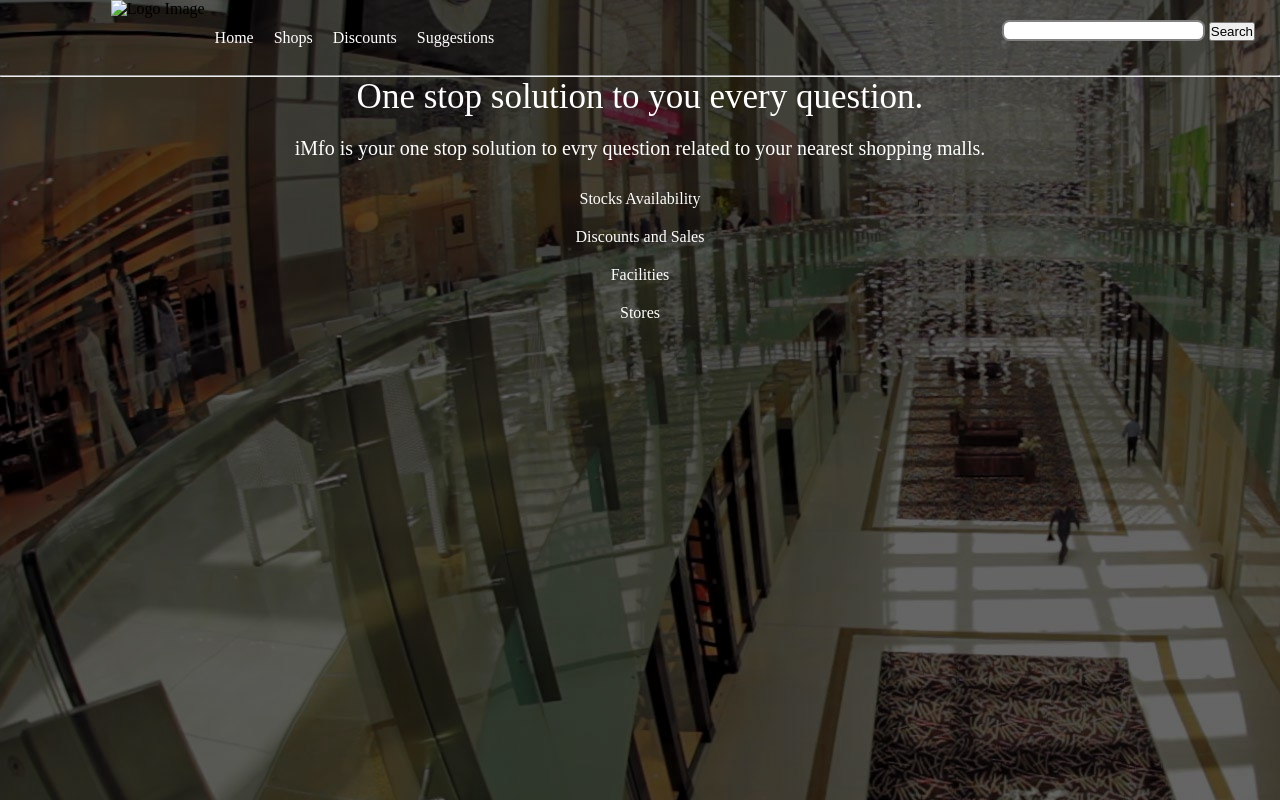
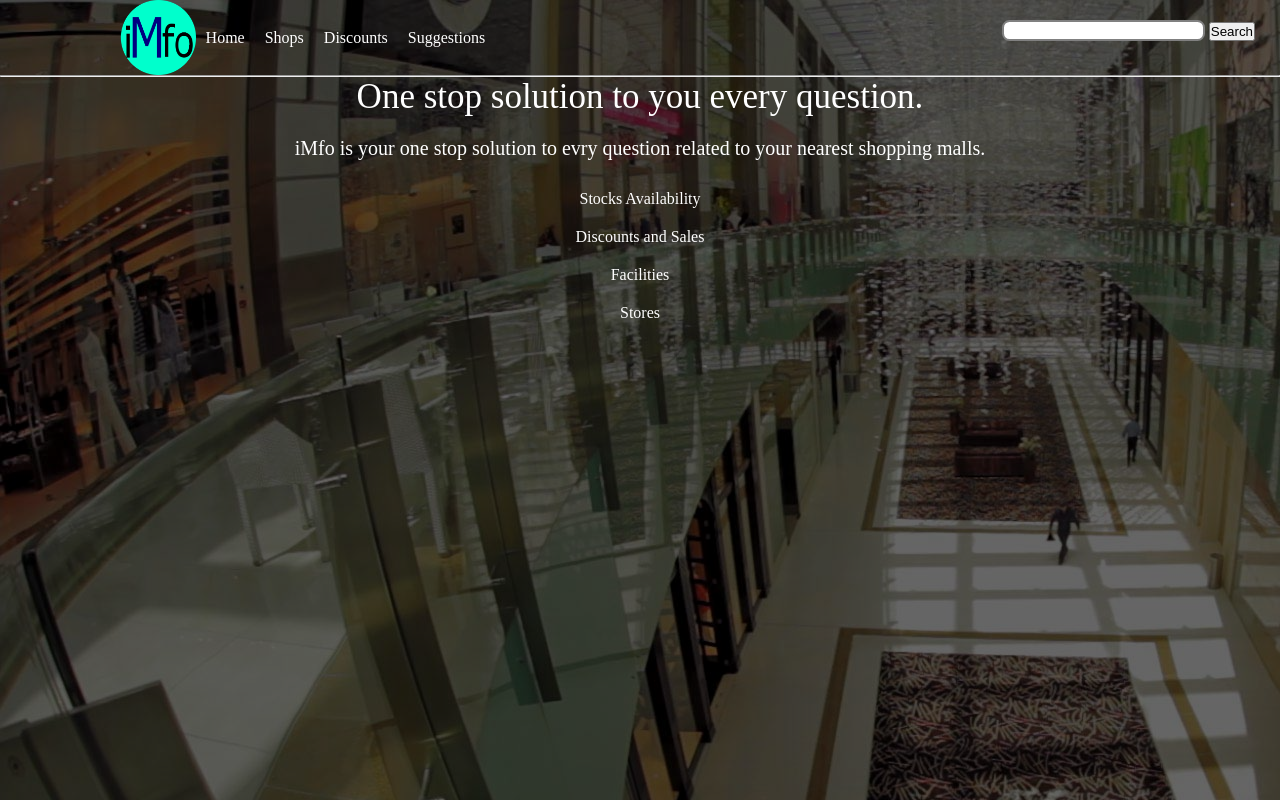
Before and after one commit to Shanks00171/iMfo, a plain HTML site: page index.html in a window 1280 px wide. Drawn offline with Linux system fonts and the light colour scheme.

Commit message:
another attempt
Same problem Logo check

```diff
--- a/index.html
+++ b/index.html
@@ -9,7 +9,7 @@
 <body class="background">
 	<nav class="nav-bar">
 		<ul class="unordered-list">
-			<img src="/main/images/Logo.png" class="Logo" alt="Logo Image">
+			<img src="iMfo/images/Logo.png" class="Logo" alt="Logo Image">
 			<li><a href="index.html">Home</a></li>
 			<li><a href="#Shops">Shops</a></li>
 			<li><a href="#Discounts">Discounts</a></li>
```
